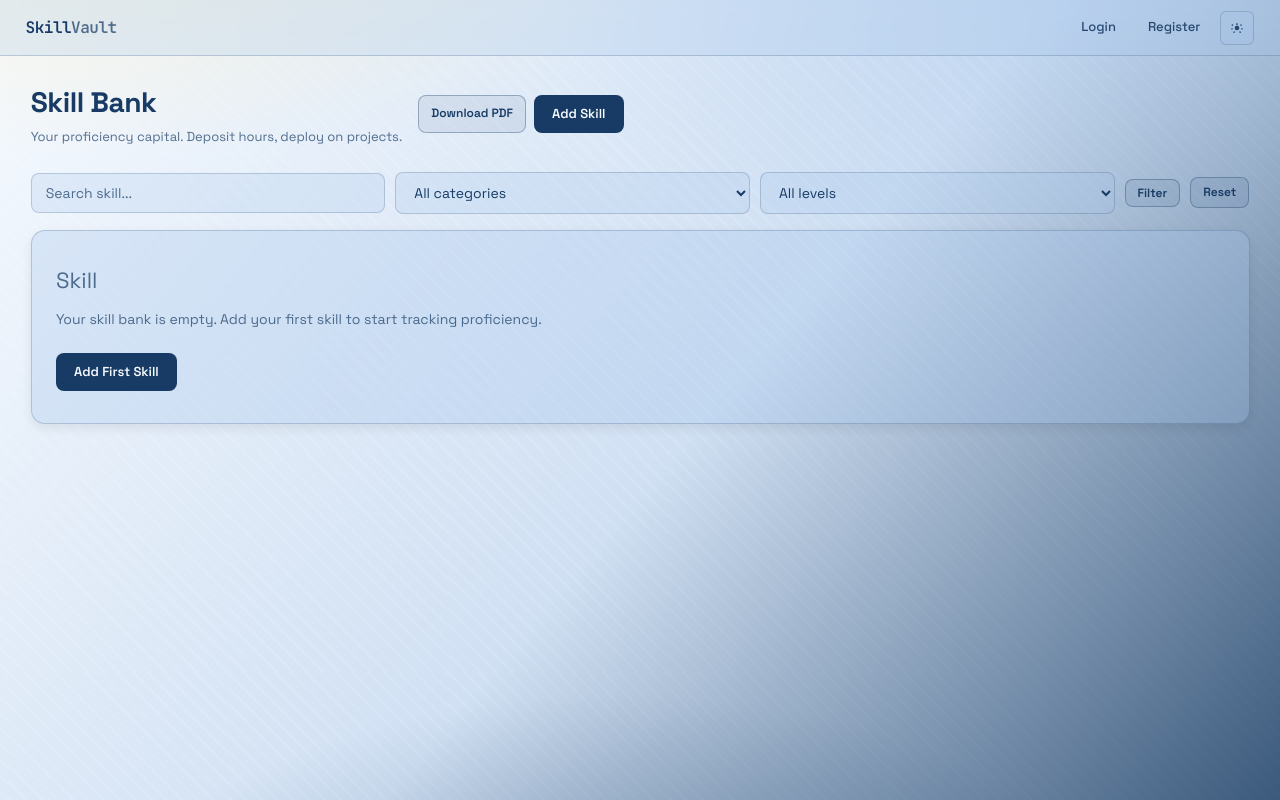
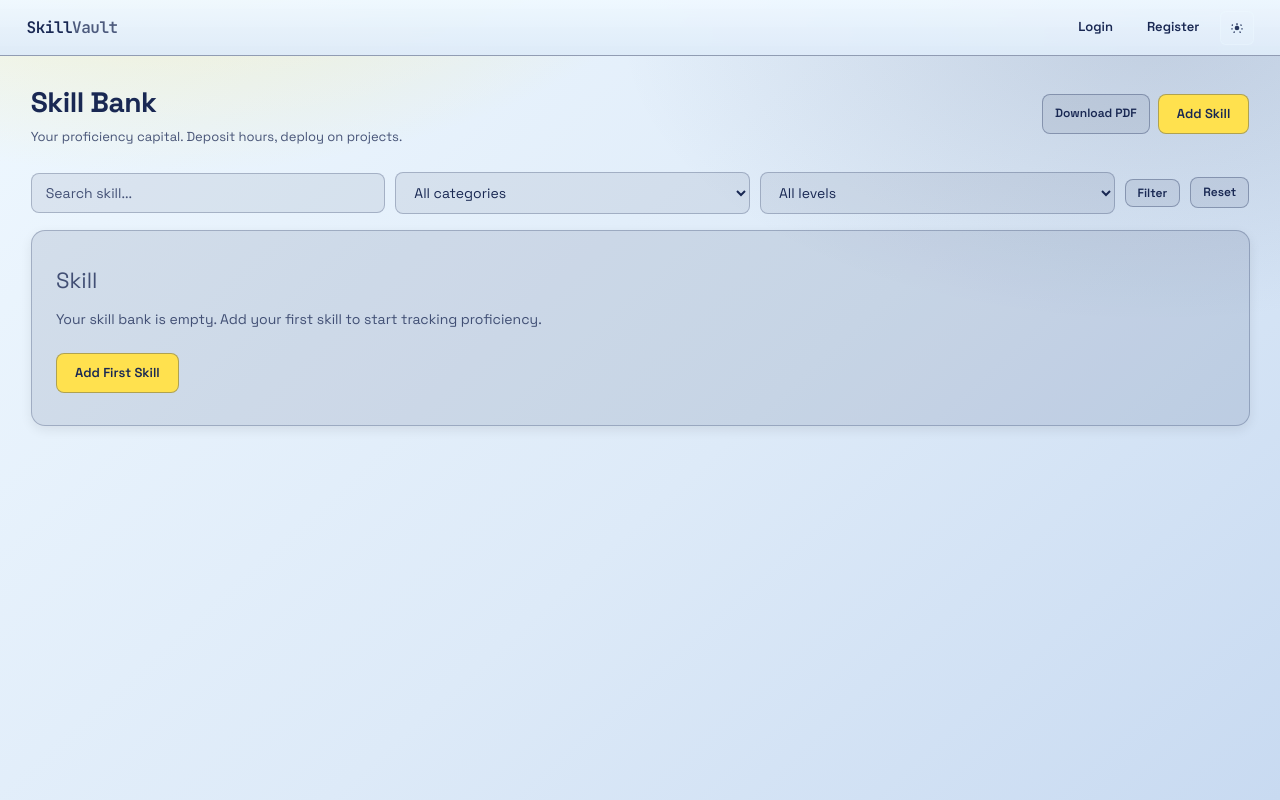
Before and after one commit to khtvi/minted, a Python web app: template templates/skills.html in a window 1280 px wide. Run offline with Jinja, Linux system fonts and the light colour scheme; the template is opened without the code that fills it, so the values that code supplies are empty.

Commit message:
fix errors

```diff
--- a/static/styles.css
+++ b/static/styles.css
@@ -1,60 +1,60 @@
 @import url('https://fonts.googleapis.com/css2?family=Space+Grotesk:wght@400;500;600;700&family=JetBrains+Mono:wght@400;500;600&display=swap');
 
 :root {
-  --bg: #173b64;
-  --surface: rgba(246, 250, 255, 0.1);
-  --card: rgba(246, 250, 255, 0.14);
-  --card-hover: rgba(246, 250, 255, 0.22);
-  --border: rgba(246, 250, 255, 0.26);
-  --border-light: rgba(246, 250, 255, 0.4);
-  --accent: #ffde70;
-  --accent-hover: #ffe78f;
-  --accent-button: #ffde70;
-  --accent-button-hover: #ffd34a;
-  --accent-dim: rgba(255, 222, 112, 0.2);
-  --accent-glow: rgba(255, 222, 112, 0.34);
-  --violet: #a3c4eb;
-  --violet-dim: rgba(163, 196, 235, 0.22);
-  --green: #a3c4eb;
-  --green-dim: rgba(163, 196, 235, 0.22);
-  --amber: #ffde70;
-  --amber-dim: rgba(255, 222, 112, 0.24);
-  --red: #ffde70;
-  --red-dim: rgba(255, 222, 112, 0.22);
-  --text: #f6faff;
-  --text-muted: rgba(246, 250, 255, 0.74);
-  --text-subtle: rgba(246, 250, 255, 0.92);
-  --btn-primary-text: #173b64;
+  --bg: #192853;
+  --surface: rgba(239, 248, 255, 0.12);
+  --card: rgba(239, 248, 255, 0.14);
+  --card-hover: rgba(239, 248, 255, 0.2);
+  --border: rgba(239, 248, 255, 0.34);
+  --border-light: rgba(239, 248, 255, 0.52);
+  --accent: #FFE14E;
+  --accent-hover: #FFEA7A;
+  --accent-button: #FFE14E;
+  --accent-button-hover: #FFEA7A;
+  --accent-dim: rgba(255, 225, 78, 0.24);
+  --accent-glow: rgba(255, 225, 78, 0.4);
+  --violet: #EFF8FF;
+  --violet-dim: rgba(239, 248, 255, 0.24);
+  --green: #EFF8FF;
+  --green-dim: rgba(239, 248, 255, 0.24);
+  --amber: #FFE14E;
+  --amber-dim: rgba(255, 225, 78, 0.28);
+  --red: #FFE14E;
+  --red-dim: rgba(255, 225, 78, 0.24);
+  --text: #EFF8FF;
+  --text-muted: rgba(239, 248, 255, 0.78);
+  --text-subtle: rgba(239, 248, 255, 0.92);
+  --btn-primary-text: #192853;
   --mono: 'JetBrains Mono', monospace;
   --sans: 'Space Grotesk', sans-serif;
   color-scheme: dark;
 }
 
 :root[data-theme="light"] {
-  --bg: #f6faff;
-  --surface: rgba(163, 196, 235, 0.24);
-  --card: rgba(163, 196, 235, 0.3);
-  --card-hover: rgba(163, 196, 235, 0.44);
-  --border: rgba(23, 59, 100, 0.2);
-  --border-light: rgba(23, 59, 100, 0.34);
-  --accent: #173b64;
-  --accent-hover: #1f4d81;
-  --accent-button: #173b64;
-  --accent-button-hover: #1f4d81;
-  --accent-dim: rgba(255, 222, 112, 0.28);
-  --accent-glow: rgba(23, 59, 100, 0.3);
-  --violet: #a3c4eb;
-  --violet-dim: rgba(163, 196, 235, 0.28);
-  --green: #173b64;
-  --green-dim: rgba(23, 59, 100, 0.2);
-  --amber: #ffde70;
-  --amber-dim: rgba(255, 222, 112, 0.28);
-  --red: #173b64;
-  --red-dim: rgba(23, 59, 100, 0.2);
-  --text: #173b64;
-  --text-muted: rgba(23, 59, 100, 0.72);
-  --text-subtle: rgba(23, 59, 100, 0.9);
-  --btn-primary-text: #f6faff;
+  --bg: #EFF8FF;
+  --surface: rgba(25, 40, 83, 0.08);
+  --card: rgba(25, 40, 83, 0.11);
+  --card-hover: rgba(25, 40, 83, 0.18);
+  --border: rgba(25, 40, 83, 0.26);
+  --border-light: rgba(25, 40, 83, 0.44);
+  --accent: #FFE14E;
+  --accent-hover: #FFEA7A;
+  --accent-button: #FFE14E;
+  --accent-button-hover: #FFEA7A;
+  --accent-dim: rgba(255, 225, 78, 0.34);
+  --accent-glow: rgba(255, 225, 78, 0.32);
+  --violet: #192853;
+  --violet-dim: rgba(25, 40, 83, 0.18);
+  --green: #192853;
+  --green-dim: rgba(25, 40, 83, 0.18);
+  --amber: #FFE14E;
+  --amber-dim: rgba(255, 225, 78, 0.34);
+  --red: #192853;
+  --red-dim: rgba(25, 40, 83, 0.18);
+  --text: #192853;
+  --text-muted: rgba(25, 40, 83, 0.78);
+  --text-subtle: rgba(25, 40, 83, 0.92);
+  --btn-primary-text: #192853;
   color-scheme: light;
 }
 
@@ -66,11 +66,11 @@ html {
 
 body {
   background:
-    radial-gradient(1200px 620px at 8% -18%, rgba(255, 222, 112, 0.3), transparent 58%),
-    radial-gradient(980px 540px at 86% 2%, rgba(163, 196, 235, 0.36), transparent 56%),
-    radial-gradient(900px 500px at 48% 118%, rgba(23, 59, 100, 0.3), transparent 62%),
-    linear-gradient(130deg, rgba(246, 250, 255, 0.9) 0%, rgba(163, 196, 235, 0.46) 54%, rgba(23, 59, 100, 0.84) 100%),
-    repeating-linear-gradient(45deg, rgba(246, 250, 255, 0.03) 0 2px, rgba(23, 59, 100, 0.04) 2px 11px);
+    radial-gradient(1150px 620px at 10% -16%, rgba(255, 225, 78, 0.33), transparent 58%),
+    radial-gradient(980px 600px at 88% 0%, rgba(239, 248, 255, 0.2), transparent 54%),
+    radial-gradient(860px 460px at 50% 118%, rgba(25, 40, 83, 0.45), transparent 64%),
+    linear-gradient(140deg, #1F3063 0%, #192853 58%, #151F42 100%),
+    repeating-linear-gradient(48deg, rgba(239, 248, 255, 0.03) 0 2px, rgba(25, 40, 83, 0.06) 2px 12px);
   background-size: 130% 130%, 140% 140%, 130% 130%, 100% 100%, 220px 220px;
   background-position: 0% 0%, 100% 0%, 50% 100%, 0 0, 0 0;
   color: var(--text);
@@ -82,12 +82,19 @@ body {
   animation: page-enter 0.28s ease-out, sky-shift 18s ease-in-out infinite alternate;
 }
 
+:root[data-theme="light"] body {
+  background:
+    radial-gradient(980px 520px at 12% -16%, rgba(255, 225, 78, 0.38), transparent 58%),
+    radial-gradient(920px 500px at 90% 4%, rgba(25, 40, 83, 0.14), transparent 58%),
+    linear-gradient(138deg, #EFF8FF 0%, #DDEAF8 56%, #C8DAF1 100%);
+}
+
 /* ──────────────────────────────────────────
    NAV
 ────────────────────────────────────────── */
 nav {
-  background: var(--surface);
-  border-bottom: 1px solid var(--border);
+  background: linear-gradient(180deg, rgba(25, 40, 83, 0.95) 0%, rgba(21, 31, 66, 0.97) 100%);
+  border-bottom: 1px solid rgba(255, 225, 78, 0.6);
   padding: 0 clamp(14px, 2vw, 28px);
   display: flex;
   align-items: center;
@@ -96,8 +103,30 @@ nav {
   position: sticky;
   top: 0;
   z-index: 100;
-  backdrop-filter: blur(8px);
+  backdrop-filter: blur(10px);
   animation: nav-drop 0.4s ease-out;
+}
+
+:root[data-theme="light"] nav {
+  background: linear-gradient(180deg, rgba(239, 248, 255, 0.95) 0%, rgba(221, 234, 248, 0.96) 100%);
+  border-bottom: 1px solid rgba(25, 40, 83, 0.44);
+}
+
+:root[data-theme="light"] nav a {
+  color: #192853;
+}
+
+:root[data-theme="light"] .nav-brand {
+  color: #192853;
+}
+
+:root[data-theme="light"] .nav-brand span {
+  color: rgba(25, 40, 83, 0.75);
+}
+
+:root[data-theme="light"] .nav-user {
+  border-color: rgba(25, 40, 83, 0.34);
+  background: rgba(25, 40, 83, 0.08);
 }
 
 nav::-webkit-scrollbar {
@@ -120,21 +149,23 @@ nav::-webkit-scrollbar-thumb {
   padding: 0;
 }
 
-.nav-brand span { color: var(--text-muted); }
+.nav-brand span { color: var(--text-subtle); }
 
 nav a {
   color: var(--text-subtle);
   text-decoration: none;
-  padding: 6px 12px;
-  border-radius: 6px;
+  padding: 7px 12px;
+  border-radius: 999px;
   font-size: 13px;
-  font-weight: 500;
+  font-weight: 600;
+  border: 1px solid transparent;
   transition: all 0.15s;
 }
 
 nav a:hover, nav a.active {
-  color: var(--text);
+  color: #192853;
   background: var(--accent-dim);
+  border-color: rgba(255, 225, 78, 0.7);
 }
 
 nav a.nav-brand:hover,
@@ -146,8 +177,8 @@ nav a.nav-brand.active {
 .nav-sep { flex: 1; }
 
 .theme-toggle {
-  background: var(--surface);
-  border: 1px solid var(--border);
+  background: rgba(239, 248, 255, 0.08);
+  border: 1px solid rgba(239, 248, 255, 0.36);
   color: var(--text-subtle);
   width: 34px;
   height: 34px;
@@ -250,6 +281,10 @@ nav a.nav-brand.active {
   flex-wrap: wrap;
 }
 
+.page-header-actions {
+  margin-left: auto;
+}
+
 .page-title {
   font-size: clamp(22px, 2.2vw, 30px);
   font-weight: 700;
@@ -910,6 +946,7 @@ select option {
 .btn-primary {
   background: var(--accent-button);
   color: var(--btn-primary-text);
+  border: 1px solid rgba(25, 40, 83, 0.34);
 }
 
 .btn-primary:hover {
@@ -919,28 +956,28 @@ select option {
 }
 
 .btn-ghost {
-  background: var(--surface);
-  color: var(--text);
-  border: 1px solid var(--border-light);
+  background: rgba(239, 248, 255, 0.1);
+  color: var(--text);
+  border: 1px solid rgba(239, 248, 255, 0.46);
 }
 
 .btn-ghost:hover {
-  background: var(--card-hover);
-  border-color: var(--accent);
-  color: var(--text);
+  background: var(--accent);
+  border-color: rgba(255, 225, 78, 0.9);
+  color: #192853;
   transform: translateY(-1px);
 }
 
 :root[data-theme="light"] .btn-ghost {
-  background: rgba(23, 59, 100, 0.08);
-  color: #173b64;
-  border-color: rgba(23, 59, 100, 0.34);
+  background: rgba(25, 40, 83, 0.08);
+  color: #192853;
+  border-color: rgba(25, 40, 83, 0.34);
 }
 
 :root[data-theme="light"] .btn-ghost:hover {
-  background: rgba(163, 196, 235, 0.5);
-  color: #173b64;
-  border-color: #173b64;
+  background: #FFE14E;
+  color: #192853;
+  border-color: #192853;
 }
 
 .btn-danger {
--- a/templates/skills.html
+++ b/templates/skills.html
@@ -4,7 +4,7 @@
 <div class="page page-centered">
   <div class="page-header">
     <div><div class="page-title">Skill Bank</div><div class="page-subtitle">Your proficiency capital. Deposit hours, deploy on projects.</div></div>
-    <div class="flex gap-8"><a href="{{ url_for('download_pdf') }}" class="btn btn-ghost btn-sm">Download PDF</a>{% if user.skills | length >= 2 %}<a href="{{ url_for('transfer_skill') }}" class="btn btn-violet btn-sm">Transfer Hours</a>{% endif %}<a href="{{ url_for('add_skill') }}" class="btn btn-primary">Add Skill</a></div>
+    <div class="flex gap-8 page-header-actions"><a href="{{ url_for('download_pdf') }}" class="btn btn-ghost btn-sm">Download PDF</a>{% if user.skills | length >= 2 %}<a href="{{ url_for('transfer_skill') }}" class="btn btn-violet btn-sm">Transfer Hours</a>{% endif %}<a href="{{ url_for('add_skill') }}" class="btn btn-primary">Add Skill</a></div>
   </div>
   <form method="get" class="filter-row">
     <input type="text" name="q" placeholder="Search skill..." value="{{ skill_filters.q }}">
```
Also changed, not shown: other parts of static/styles.css (+79 -28 lines), templates/index.html (+0 -11 lines).
